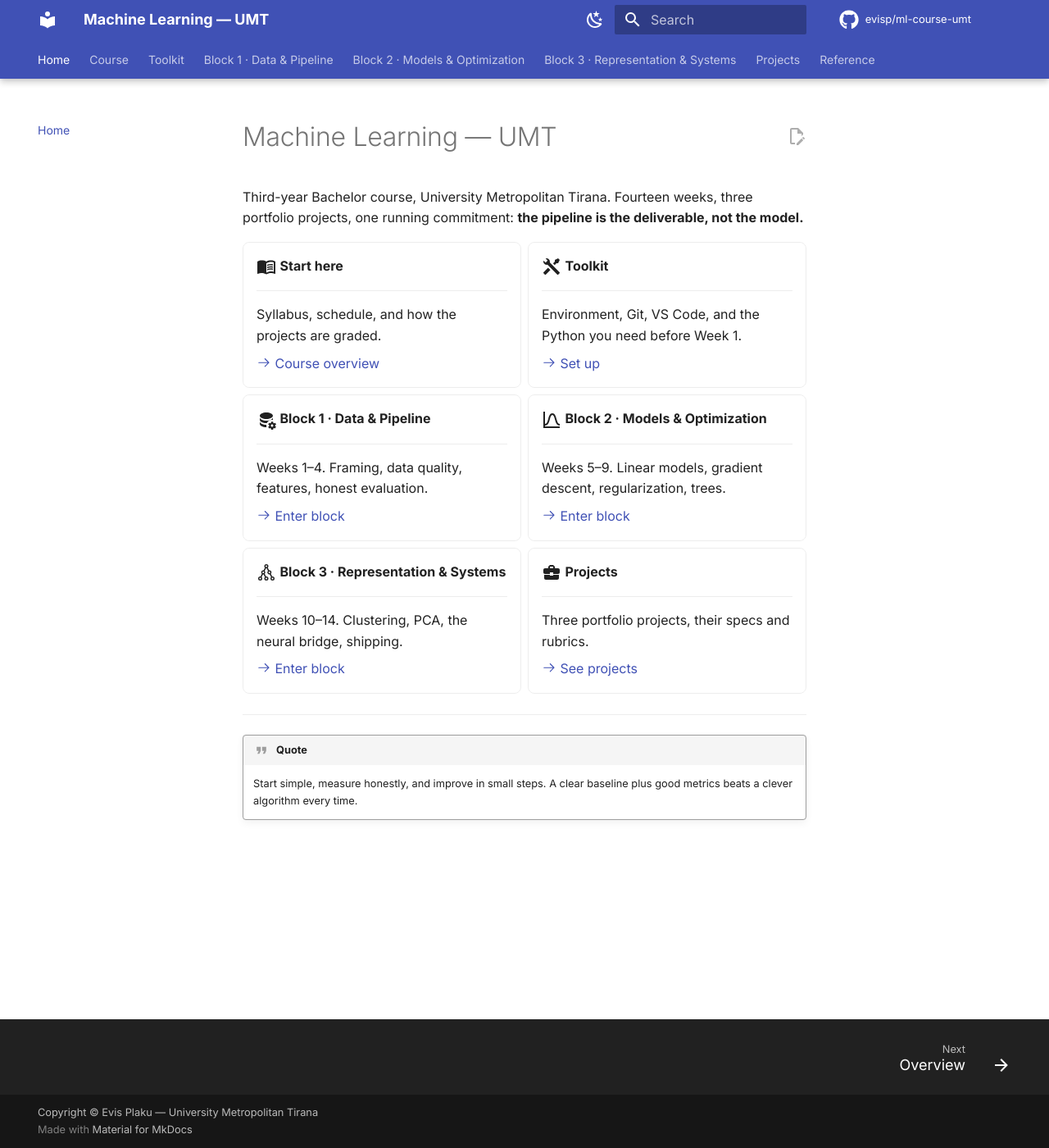
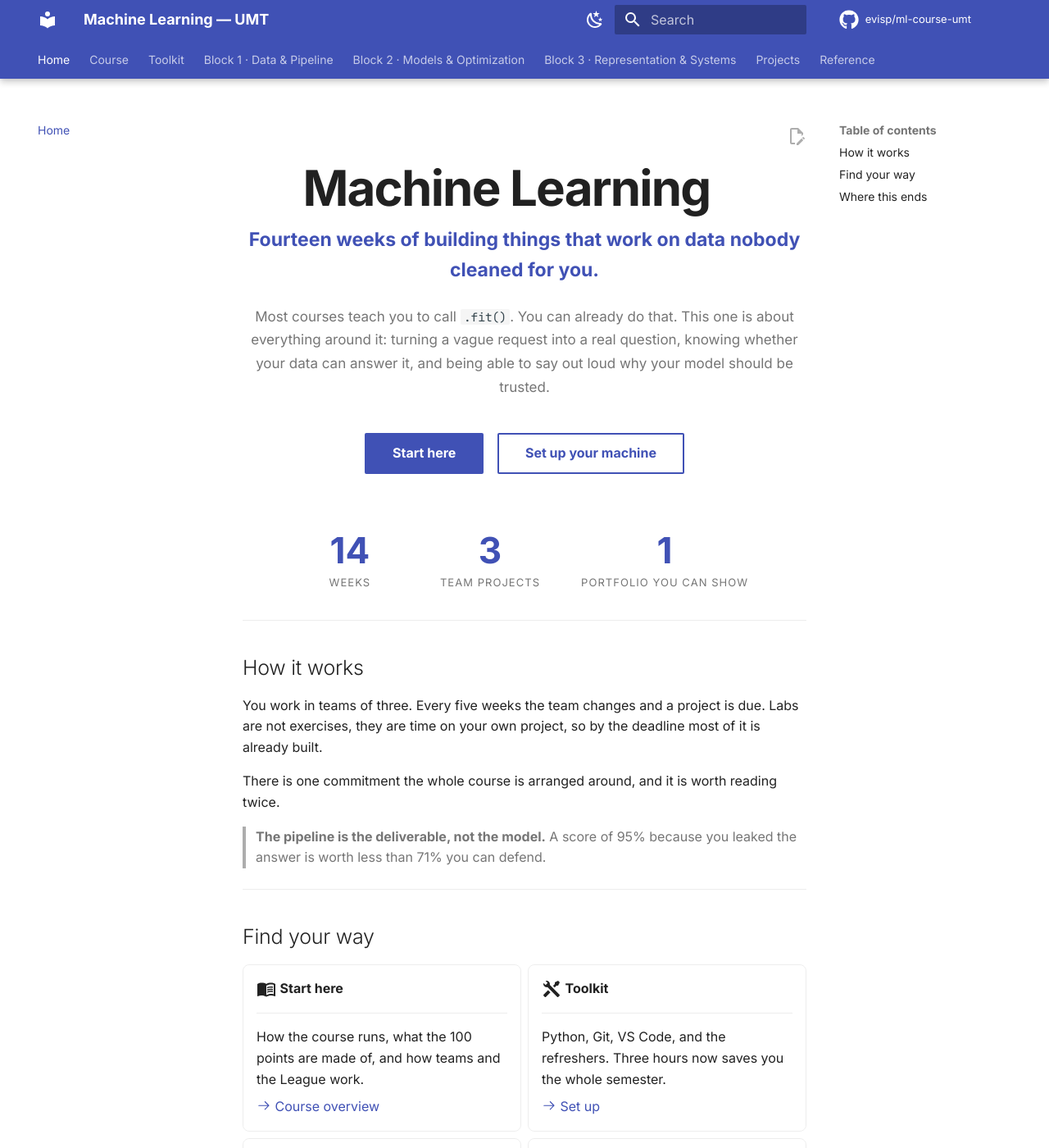
Before and after one commit to evisp/ml-course-umt, an MkDocs documentation site: the page built from docs/index.md, in a window 1280 px wide and 1400 px high. Shown: the whole window at 82% size. Built offline with MkDocs 1.6.1 and Material for MkDocs 9.7.7, drawn with Linux system fonts in a browser that asks for light colours; comment, search, counter and statistics services are not loaded; some of the changed text lies outside the part shown.

Commit message:
Rework homepage: hero, stats strip, closing section

```diff
--- a/docs/index.md
+++ b/docs/index.md
@@ -1,7 +1,41 @@
-# Machine Learning — UMT
+<div class="hero" markdown>
 
-Third-year Bachelor course, University Metropolitan Tirana.
-Fourteen weeks, three portfolio projects, one running commitment: **the pipeline is the deliverable, not the model.**
+# Machine Learning
+
+<p class="hero-tagline">Fourteen weeks of building things that work on data nobody cleaned for you.</p>
+
+<p class="hero-lede">
+Most courses teach you to call <code>.fit()</code>. You can already do that.
+This one is about everything around it: turning a vague request into a real question,
+knowing whether your data can answer it, and being able to say out loud why your
+model should be trusted.
+</p>
+
+[Start here](00-course/index.md){ .md-button .md-button--primary }
+[Set up your machine](01-toolkit/index.md){ .md-button }
+
+</div>
+
+<div class="stats">
+  <div class="stat"><b>14</b><span>weeks</span></div>
+  <div class="stat"><b>3</b><span>team projects</span></div>
+  <div class="stat"><b>1</b><span>portfolio you can show</span></div>
+</div>
+
+---
+
+## How it works
+
+You work in teams of three. Every five weeks the team changes and a project is due. Labs are not exercises, they are time on your own project, so by the deadline most of it is already built.
+
+There is one commitment the whole course is arranged around, and it is worth reading twice.
+
+> **The pipeline is the deliverable, not the model.**
+> A score of 95% because you leaked the answer is worth less than 71% you can defend.
+
+---
+
+## Find your way
 
 <div class="grid cards" markdown>
 
@@ -9,7 +43,7 @@
 
     ---
 
-    Syllabus, schedule, and how the projects are graded.
+    How the course runs, what the 100 points are made of, and how teams and the League work.
 
     [:octicons-arrow-right-24: Course overview](00-course/index.md)
 
@@ -17,7 +51,7 @@
 
     ---
 
-    Environment, Git, VS Code, and the Python you need before Week 1.
+    Python, Git, VS Code, and the refreshers. Three hours now saves you the whole semester.
 
     [:octicons-arrow-right-24: Set up](01-toolkit/index.md)
 
@@ -25,7 +59,7 @@
 
     ---
 
-    Weeks 1–4. Framing, data quality, features, honest evaluation.
+    Weeks 1 to 4. Framing a problem, data you can trust, features, and honest evaluation.
 
     [:octicons-arrow-right-24: Enter block](02-data-pipeline/index.md)
 
@@ -33,7 +67,7 @@
 
     ---
 
-    Weeks 5–9. Linear models, gradient descent, regularization, trees.
+    Weeks 5 to 9. Linear models, gradient descent, regularization, and why trees keep winning.
 
     [:octicons-arrow-right-24: Enter block](03-models-optimization/index.md)
 
@@ -41,7 +75,7 @@
 
     ---
 
-    Weeks 10–14. Clustering, PCA, the neural bridge, shipping.
+    Weeks 10 to 14. Working without labels, PCA, the bridge to neural networks, and shipping.
 
     [:octicons-arrow-right-24: Enter block](04-representation-systems/index.md)
 
@@ -49,7 +83,7 @@
 
     ---
 
-    Three portfolio projects, their specs and rubrics.
+    Three portfolio projects with their specs and rubrics. These are what you show people afterwards.
 
     [:octicons-arrow-right-24: See projects](05-projects/index.md)
 
@@ -57,5 +91,23 @@
 
 ---
 
-!!! quote
-    Start simple, measure honestly, and improve in small steps. A clear baseline plus good metrics beats a clever algorithm every time.
+## Where this ends
+
+In Week 14 you stand in front of the room with a system you chose, built, and deployed, and you answer questions about it from people who have read your code.
+
+By then you will have argued with two different teams about how to split a dataset. You will have watched a model that looked brilliant on Friday fall apart against data it had never seen. You will have written a README at least once that a stranger could actually follow, and you will know exactly how rare that is.
+
+None of that is about algorithms. It is about becoming the person who can be handed a messy problem and be trusted with it.
+
+<div class="closing" markdown>
+
+> Start simple, measure honestly, improve in small steps.
+> A clear baseline and good metrics beat a clever algorithm every time.
+
+</div>
+
+<div class="hero-footer" markdown>
+
+**New here?** Read the [course overview](00-course/index.md), then spend an afternoon on the [toolkit](01-toolkit/index.md). Week 1 assumes both are done.
+
+</div>
--- a/docs/stylesheets/extra.css
+++ b/docs/stylesheets/extra.css
@@ -29,3 +29,113 @@
 .md-typeset .task-list-item {
   margin-bottom: 0.2rem;
 }
+
+/* ---- Homepage hero ------------------------------------------------------- */
+
+.md-typeset .hero {
+  text-align: center;
+  padding: 2.5rem 0 1rem;
+}
+
+.md-typeset .hero h1 {
+  font-size: 3rem;
+  line-height: 1.1;
+  font-weight: 700;
+  letter-spacing: -0.03em;
+  margin: 0 0 0.6rem;
+  color: var(--md-default-fg-color);
+}
+
+.md-typeset .hero-tagline {
+  font-size: 1.15rem;
+  font-weight: 600;
+  color: var(--md-primary-fg-color);
+  margin: 0 auto 1.2rem;
+  max-width: 34rem;
+}
+
+.md-typeset .hero-lede {
+  font-size: 0.85rem;
+  line-height: 1.7;
+  color: var(--md-default-fg-color--light);
+  max-width: 36rem;
+  margin: 0 auto 1.8rem;
+}
+
+.md-typeset .hero .md-button {
+  margin: 0.25rem 0.3rem;
+}
+
+/* ---- Stats strip --------------------------------------------------------- */
+
+.md-typeset .stats {
+  display: flex;
+  flex-wrap: wrap;
+  justify-content: center;
+  gap: 2.5rem;
+  padding: 1.5rem 0 0.5rem;
+}
+
+.md-typeset .stat {
+  display: flex;
+  flex-direction: column;
+  align-items: center;
+  min-width: 6rem;
+}
+
+.md-typeset .stat b {
+  font-size: 2.2rem;
+  line-height: 1;
+  font-weight: 700;
+  color: var(--md-primary-fg-color);
+}
+
+.md-typeset .stat span {
+  font-size: 0.65rem;
+  text-transform: uppercase;
+  letter-spacing: 0.08em;
+  color: var(--md-default-fg-color--light);
+  margin-top: 0.35rem;
+}
+
+/* ---- Closing pull quote -------------------------------------------------- */
+
+.md-typeset .closing {
+  margin: 2rem 0;
+}
+
+.md-typeset .closing blockquote {
+  border-left: none;
+  border-top: 2px solid var(--md-primary-fg-color);
+  border-bottom: 2px solid var(--md-primary-fg-color);
+  padding: 1.4rem 1rem;
+  margin: 0;
+  text-align: center;
+  color: var(--md-default-fg-color);
+}
+
+.md-typeset .closing blockquote p {
+  font-size: 1rem;
+  line-height: 1.7;
+  font-weight: 500;
+  max-width: 32rem;
+  margin: 0 auto;
+}
+
+/* ---- Homepage footer note ------------------------------------------------ */
+
+.md-typeset .hero-footer {
+  text-align: center;
+  font-size: 0.75rem;
+  color: var(--md-default-fg-color--light);
+  padding: 1rem 0 2rem;
+}
+
+/* ---- Small screens ------------------------------------------------------- */
+
+@media screen and (max-width: 600px) {
+  .md-typeset .hero h1 { font-size: 2.1rem; }
+  .md-typeset .hero-tagline { font-size: 1rem; }
+  .md-typeset .stats { gap: 1.5rem; }
+  .md-typeset .stat b { font-size: 1.8rem; }
+}
```
Also changed, not shown: docs/00-course/assessment.md (+8 -8 lines).
